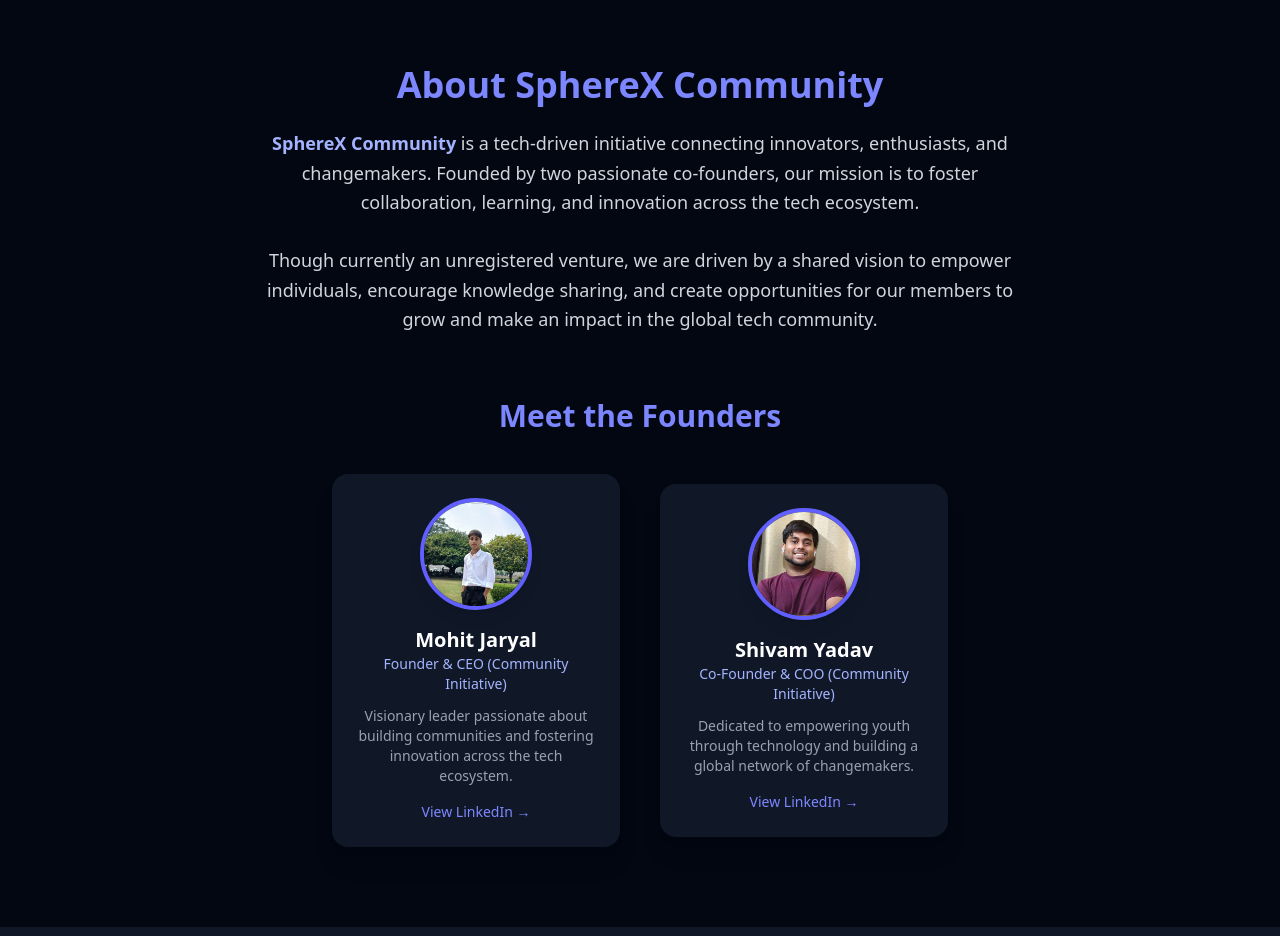
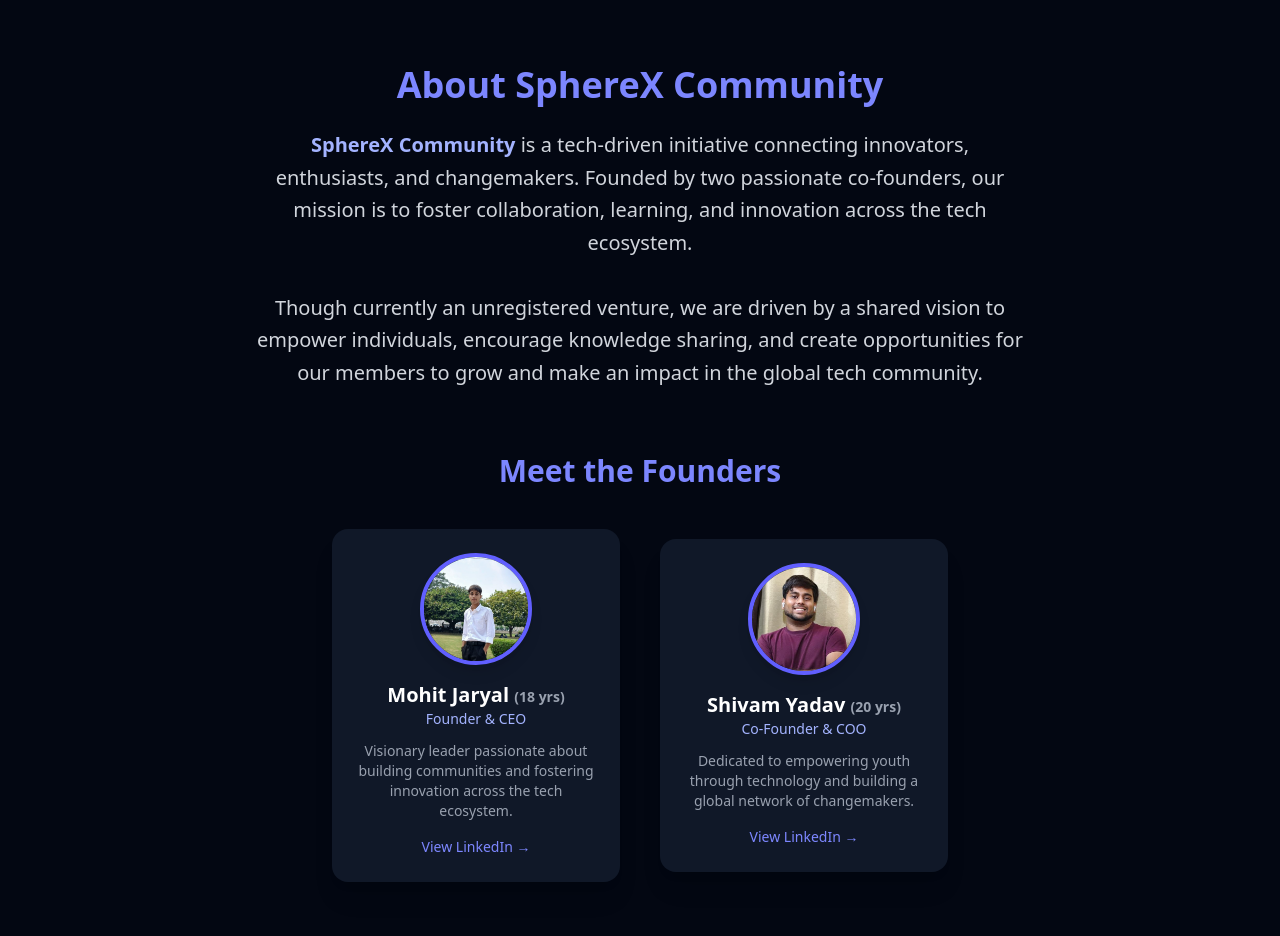
Before and after one commit to mohitjaryal/spherex, a React (Vite) app: page / in a window 1280 px wide. Shown: the part 840-1776 px from the top of the page. Built offline with nearby package versions, Linux system fonts and the light colour scheme.

Commit message:
Update About.jsx

```diff
--- a/src/components/About.jsx
+++ b/src/components/About.jsx
@@ -1,16 +1,31 @@
-import React from "react";
+import React, { useEffect, useState } from "react";
 import founderImg from "../images/founder.jpeg";
 import cofounderImg from "../images/cofounder.jpeg";
 
 export default function About() {
+  const [isVisible, setIsVisible] = useState(false);
+
+  useEffect(() => {
+    const observer = new IntersectionObserver(
+      ([entry]) => setIsVisible(entry.isIntersecting),
+      { threshold: 0.2 }
+    );
+    const section = document.getElementById("about");
+    if (section) observer.observe(section);
+    return () => section && observer.unobserve(section);
+  }, []);
+
   return (
-    <section className="px-6 md:px-16 py-20 bg-gray-950 text-center text-white">
+    <section
+      id="about"
+      className="px-6 md:px-16 py-20 bg-gray-950 text-center text-white"
+    >
       {/* --- About Section --- */}
       <h3 className="text-4xl font-extrabold mb-6 text-indigo-400">
         About SphereX Community
       </h3>
 
-      <p className="max-w-3xl mx-auto text-gray-300 leading-relaxed text-lg">
+      <p className="max-w-3xl mx-auto text-gray-300 leading-relaxed text-lg md:text-xl mb-16">
         <span className="text-indigo-300 font-semibold">SphereX Community</span>{" "}
         is a tech-driven initiative connecting innovators, enthusiasts, and
         changemakers. Founded by two passionate co-founders, our mission is to
@@ -25,21 +40,27 @@ export default function About() {
       </p>
 
       {/* --- Founders Section --- */}
-      <div className="mt-16">
+      <div id="founders" className="mt-16">
         <h4 className="text-3xl font-bold mb-10 text-indigo-400">
           Meet the Founders
         </h4>
 
         <div className="flex flex-col md:flex-row items-center justify-center gap-10">
           {/* Founder 1 */}
-          <div className="bg-gray-900 rounded-2xl shadow-xl hover:shadow-indigo-600/30 transition-all duration-300 p-6 w-72">
+          <div
+            className={`bg-gray-900 rounded-2xl shadow-xl p-6 w-72 transform transition-all duration-500 hover:scale-105 hover:shadow-indigo-600/50 ${
+              isVisible ? "opacity-100 translate-y-0" : "opacity-0 translate-y-10"
+            }`}
+          >
             <img
-              src={founderImg} // 👈 imported local image
+              src={founderImg}
               alt="Founder & CEO - Mohit Jaryal"
               className="w-28 h-28 object-cover rounded-full mx-auto mb-4 border-4 border-indigo-500 shadow-lg"
             />
-            <h5 className="text-xl font-semibold">Mohit Jaryal</h5>
-            <p className="text-indigo-300 text-sm mb-3">Founder & CEO (Community Initiative)</p>
+            <h5 className="text-xl font-semibold">
+              Mohit Jaryal <span className="text-gray-400 text-sm">(18 yrs)</span>
+            </h5>
+            <p className="text-indigo-300 text-sm mb-3">Founder & CEO</p>
             <p className="text-gray-400 text-sm">
               Visionary leader passionate about building communities and
               fostering innovation across the tech ecosystem.
@@ -55,14 +76,20 @@ export default function About() {
           </div>
 
           {/* Co-Founder */}
-          <div className="bg-gray-900 rounded-2xl shadow-xl hover:shadow-indigo-600/30 transition-all duration-300 p-6 w-72">
+          <div
+            className={`bg-gray-900 rounded-2xl shadow-xl p-6 w-72 transform transition-all duration-500 hover:scale-105 hover:shadow-indigo-600/50 ${
+              isVisible ? "opacity-100 translate-y-0" : "opacity-0 translate-y-10"
+            }`}
+          >
             <img
               src={cofounderImg}
               alt="Co-Founder - Shivam Yadav"
               className="w-28 h-28 object-cover rounded-full mx-auto mb-4 border-4 border-indigo-500 shadow-lg"
             />
-            <h5 className="text-xl font-semibold">Shivam Yadav</h5>
-            <p className="text-indigo-300 text-sm mb-3">Co-Founder & COO (Community Initiative)</p>
+            <h5 className="text-xl font-semibold">
+              Shivam Yadav <span className="text-gray-400 text-sm">(20 yrs)</span>
+            </h5>
+            <p className="text-indigo-300 text-sm mb-3">Co-Founder & COO</p>
             <p className="text-gray-400 text-sm">
               Dedicated to empowering youth through technology and building a
               global network of changemakers.
```
